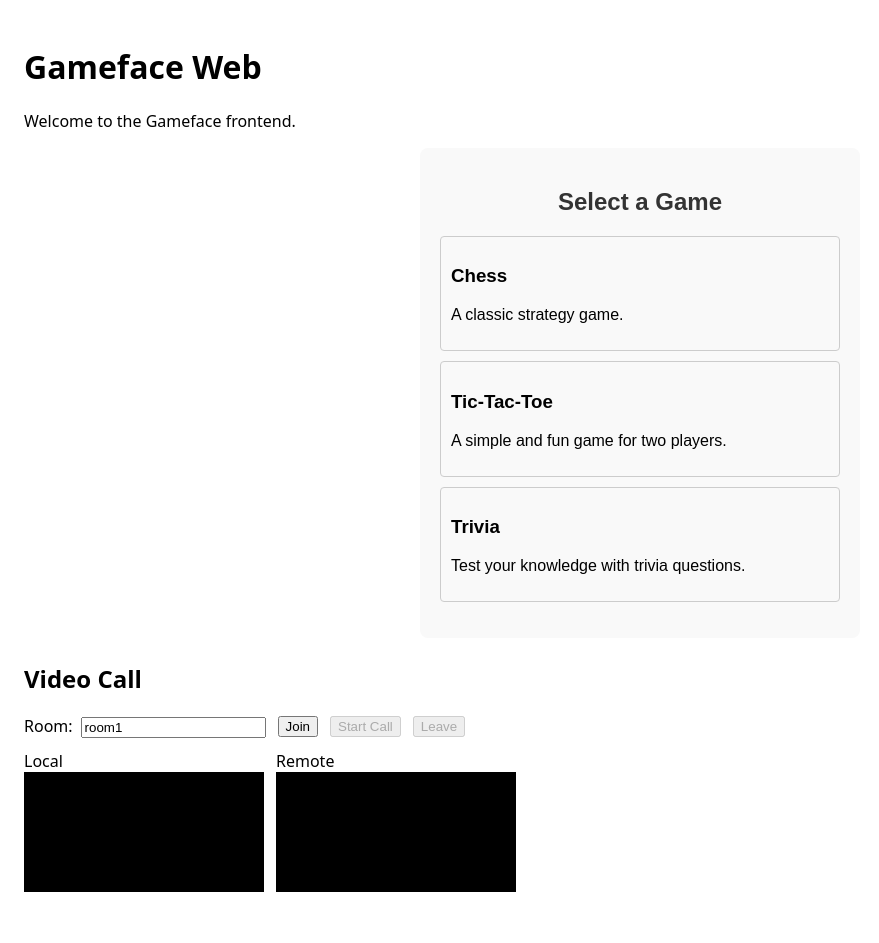
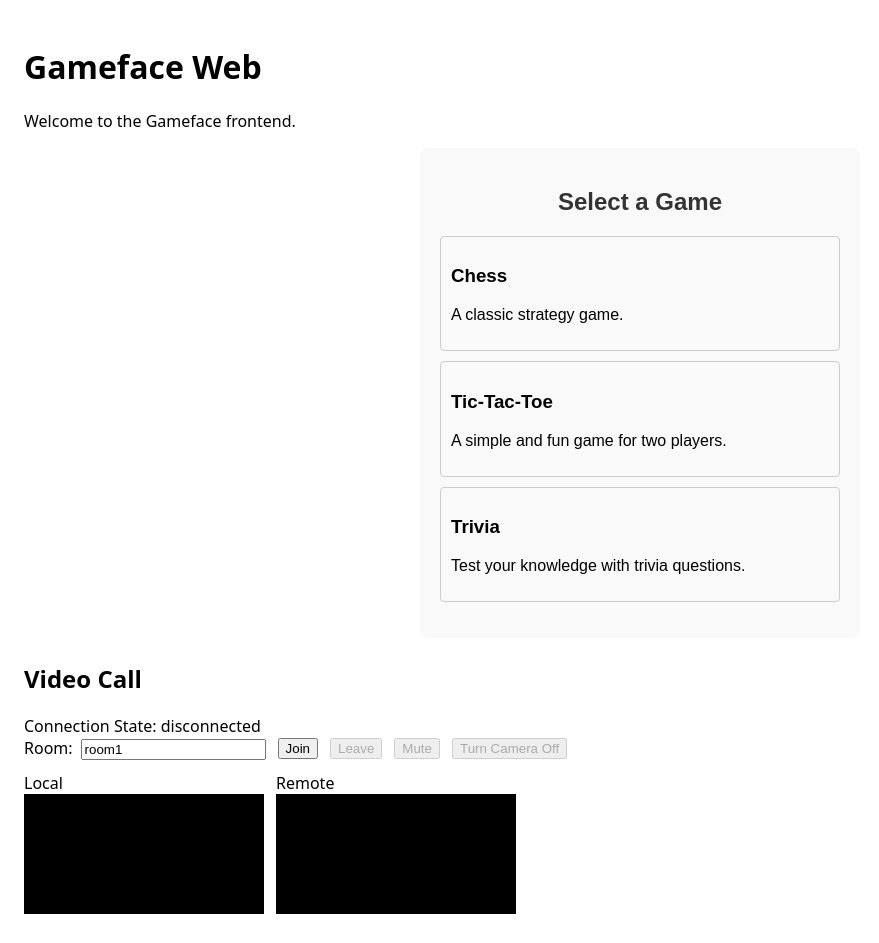
Before and after one commit to Panta-LLC/gameface, a React (Vite) app in the folder apps/web/: page / in a window 1280 px wide. Shown: the whole page, without its empty margins (0-879 px from the left). Before the commit the page ends 921 px from the top, so only its background shows below. Built offline with nearby package versions, Linux system fonts and the light colour scheme; no server answers.

Commit message:
feat(video-call): enhance VideoCall component with error handling and mute/camera toggle functionality

```diff
--- a/apps/web/src/components/VideoCall.tsx
+++ b/apps/web/src/components/VideoCall.tsx
@@ -4,15 +4,17 @@ import SignalingClient from '../webrtc/SignalingClient';
 const SIGNALING_URL = 'ws://localhost:3001';
 
 const rtcConfig: RTCConfiguration = {
-  iceServers: [
-    { urls: 'stun:stun.l.google.com:19302' },
-  ],
+  iceServers: [{ urls: 'stun:stun.l.google.com:19302' }],
 };
 
 export default function VideoCall() {
   const [room, setRoom] = useState('room1');
   const [joined, setJoined] = useState(false);
   const [makingOffer, setMakingOffer] = useState(false);
+  const [connectionState, setConnectionState] = useState('disconnected');
+  const [isMuted, setIsMuted] = useState(false);
+  const [isCameraOff, setIsCameraOff] = useState(false);
+  const [error, setError] = useState<string | null>(null);
 
   const localVideoRef = useRef<HTMLVideoElement>(null);
   const remoteVideoRef = useRef<HTMLVideoElement>(null);
@@ -26,7 +28,6 @@ export default function VideoCall() {
     signalingRef.current = signaling;
 
     signaling.onMessage(async (msg) => {
-      // console.log('[signaling] msg', msg);
       if (!pcRef.current) return;
       const pc = pcRef.current;
 
@@ -49,17 +50,10 @@ export default function VideoCall() {
             }
             break;
           }
-          case 'peer-joined': {
-            // Optionally, auto-start as caller if we are already joined
-            break;
-          }
-          case 'peer-left': {
-            // remote left; keep simple for now
-            break;
-          }
         }
       } catch (e) {
         console.error('Error handling signaling message', e);
+        setError('Failed to handle signaling message.');
       }
     });
 
@@ -79,6 +73,10 @@ export default function VideoCall() {
       }
     };
 
+    pc.onconnectionstatechange = () => {
+      setConnectionState(pc.connectionState);
+    };
+
     pc.ontrack = (e) => {
       const [stream] = e.streams;
       if (remoteVideoRef.current) {
@@ -91,11 +89,35 @@ export default function VideoCall() {
 
   const startLocal = useCallback(async () => {
     if (localStreamRef.current) return localStreamRef.current;
-    const stream = await navigator.mediaDevices.getUserMedia({ video: true, audio: true });
-    localStreamRef.current = stream;
-    if (localVideoRef.current) localVideoRef.current.srcObject = stream;
-    return stream;
+    try {
+      const stream = await navigator.mediaDevices.getUserMedia({ video: true, audio: true });
+      localStreamRef.current = stream;
+      if (localVideoRef.current) localVideoRef.current.srcObject = stream;
+      return stream;
+    } catch (e) {
+      console.error('Failed to access local media', e);
+      setError('Failed to access camera or microphone.');
+      throw e;
+    }
   }, []);
+
+  const toggleMute = () => {
+    if (!localStreamRef.current) return;
+    const audioTrack = localStreamRef.current.getAudioTracks()[0];
+    if (audioTrack) {
+      audioTrack.enabled = !audioTrack.enabled;
+      setIsMuted(!audioTrack.enabled);
+    }
+  };
+
+  const toggleCamera = () => {
+    if (!localStreamRef.current) return;
+    const videoTrack = localStreamRef.current.getVideoTracks()[0];
+    if (videoTrack) {
+      videoTrack.enabled = !videoTrack.enabled;
+      setIsCameraOff(!videoTrack.enabled);
+    }
+  };
 
   const join = useCallback(async () => {
     if (!signalingRef.current) return;
@@ -106,27 +128,15 @@ export default function VideoCall() {
     setJoined(true);
   }, [ensurePC, room, startLocal]);
 
-  const startCall = useCallback(async () => {
-    const pc = ensurePC();
-    try {
-      setMakingOffer(true);
-      const offer = await pc.createOffer();
-      await pc.setLocalDescription(offer);
-      signalingRef.current?.sendMessage({ type: 'offer', sdp: pc.localDescription });
-    } catch (e) {
-      console.error('Failed to start call', e);
-    } finally {
-      setMakingOffer(false);
-    }
-  }, [ensurePC]);
-
   const leave = useCallback(() => {
     setJoined(false);
     signalingRef.current?.sendMessage({ type: 'leave' });
 
     if (pcRef.current) {
       pcRef.current.getSenders().forEach((s) => {
-        try { s.track?.stop(); } catch {}
+        try {
+          s.track?.stop();
+        } catch {}
       });
       pcRef.current.close();
       pcRef.current = null;
@@ -137,32 +147,51 @@ export default function VideoCall() {
       localStreamRef.current.getTracks().forEach((t) => t.stop());
       localStreamRef.current = null;
     }
+    setConnectionState('disconnected');
   }, []);
 
   return (
     <div style={{ marginTop: 24 }}>
       <h2>Video Call</h2>
+      {error && <div style={{ color: 'red' }}>{error}</div>}
+      <div>Connection State: {connectionState}</div>
       <div style={{ display: 'flex', gap: 12, alignItems: 'center' }}>
         <label>
           Room:
-          <input
-            value={room}
-            onChange={(e) => setRoom(e.target.value)}
-            style={{ marginLeft: 8 }}
-          />
+          <input value={room} onChange={(e) => setRoom(e.target.value)} style={{ marginLeft: 8 }} />
         </label>
-        <button onClick={join} disabled={joined}>Join</button>
-        <button onClick={startCall} disabled={!joined || makingOffer}>Start Call</button>
-        <button onClick={leave} disabled={!joined}>Leave</button>
+        <button onClick={join} disabled={joined}>
+          Join
+        </button>
+        <button onClick={leave} disabled={!joined}>
+          Leave
+        </button>
+        <button onClick={toggleMute} disabled={!joined}>
+          {isMuted ? 'Unmute' : 'Mute'}
+        </button>
+        <button onClick={toggleCamera} disabled={!joined}>
+          {isCameraOff ? 'Turn Camera On' : 'Turn Camera Off'}
+        </button>
       </div>
       <div style={{ display: 'flex', gap: 12, marginTop: 12 }}>
         <div>
           <div>Local</div>
-          <video ref={localVideoRef} autoPlay playsInline muted style={{ width: 240, background: '#000' }} />
+          <video
+            ref={localVideoRef}
+            autoPlay
+            playsInline
+            muted
+            style={{ width: 240, background: '#000' }}
+          />
         </div>
         <div>
           <div>Remote</div>
-          <video ref={remoteVideoRef} autoPlay playsInline style={{ width: 240, background: '#000' }} />
+          <video
+            ref={remoteVideoRef}
+            autoPlay
+            playsInline
+            style={{ width: 240, background: '#000' }}
+          />
         </div>
       </div>
     </div>
--- a/apps/web/src/webrtc/SignalingClient.ts
+++ b/apps/web/src/webrtc/SignalingClient.ts
@@ -5,16 +5,43 @@ interface SignalingMessage {
 
 class SignalingClient {
   private socket: WebSocket;
+  private isOpen = false;
+  private pending: string[] = [];
+  private openCallbacks: Array<() => void> = [];
 
   constructor(serverUrl: string) {
     this.socket = new WebSocket(serverUrl);
 
     this.socket.addEventListener('open', () => {
       console.log('Connected to signaling server');
+      this.isOpen = true;
+      // Flush queued messages
+      if (this.pending.length) {
+        for (const payload of this.pending) {
+          try {
+            this.socket.send(payload);
+          } catch (e) {
+            console.error('Failed to flush message', e);
+          }
+        }
+        this.pending = [];
+      }
+      // Fire onOpen callbacks
+      if (this.openCallbacks.length) {
+        for (const cb of this.openCallbacks) {
+          try {
+            cb();
+          } catch (e) {
+            console.error('onOpen callback error', e);
+          }
+        }
+        this.openCallbacks = [];
+      }
     });
 
     this.socket.addEventListener('close', () => {
       console.log('Disconnected from signaling server');
+      this.isOpen = false;
     });
 
     this.socket.addEventListener('error', (err) => {
@@ -25,7 +52,12 @@ class SignalingClient {
   sendMessage(message: SignalingMessage) {
     try {
       const payload = JSON.stringify(message);
-      this.socket.send(payload);
+      if (this.isOpen) {
+        this.socket.send(payload);
+      } else {
+        // Queue until socket opens
+        this.pending.push(payload);
+      }
     } catch (e) {
       console.error('Failed to send signaling message:', e);
     }
@@ -47,6 +79,18 @@ class SignalingClient {
     this.socket.addEventListener('close', callback);
   }
 
+  onOpen(callback: () => void) {
+    if (this.isOpen) {
+      try {
+        callback();
+      } catch (e) {
+        console.error('onOpen immediate callback error', e);
+      }
+    } else {
+      this.openCallbacks.push(callback);
+    }
+  }
+
   close() {
     try {
       this.socket.close();
```
